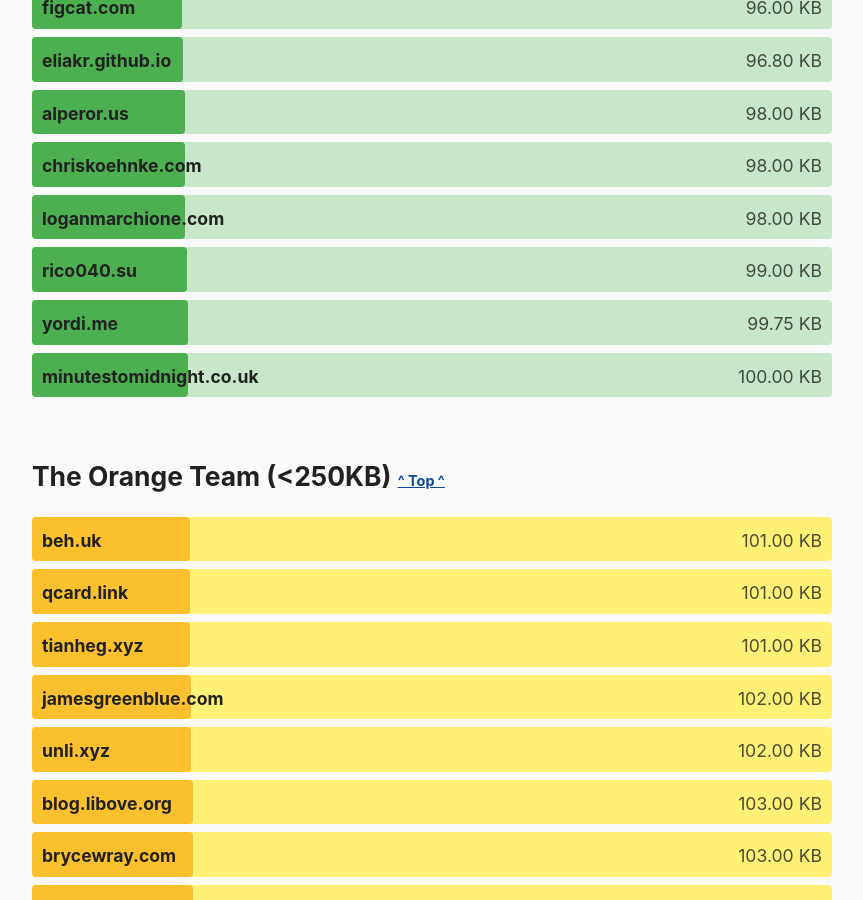
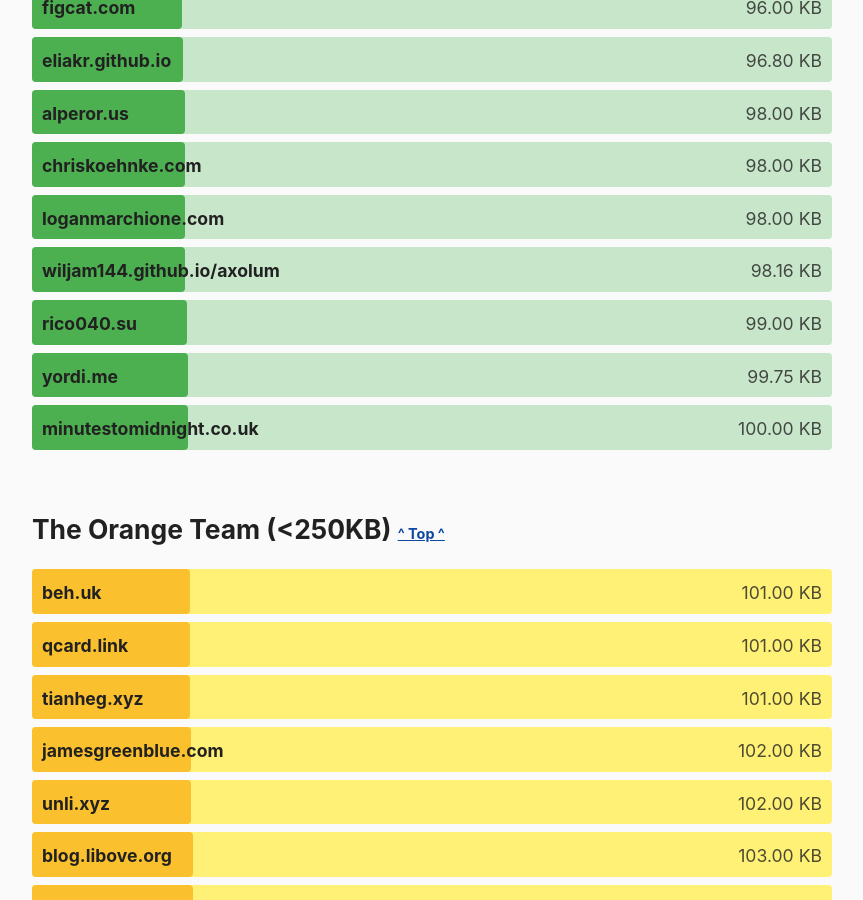
Before and after one commit to kevquirk/512kb.club, a Jekyll site: the page built from index.md, in a window 1280 px wide and 900 px high, scrolled down 26936 px. Shown: the whole window, without its empty margins (208-1071 px from the left). Built offline with Jekyll 4.4.1, drawn with Linux system fonts in a browser that asks for light colours.

Commit message:
Update sites.yml

```diff
--- a/_data/sites.yml
+++ b/_data/sites.yml
@@ -4347,3 +4347,8 @@
   url: https://zwieratko.sk/
   size: 28.07
   last_checked: 2024-02-11
+
+- domain: wiljam144.github.io/axolum
+  url: https://wiljam144.github.io/axolum/
+  size: 98.16
+  last_checked: 2024-10-18
```
